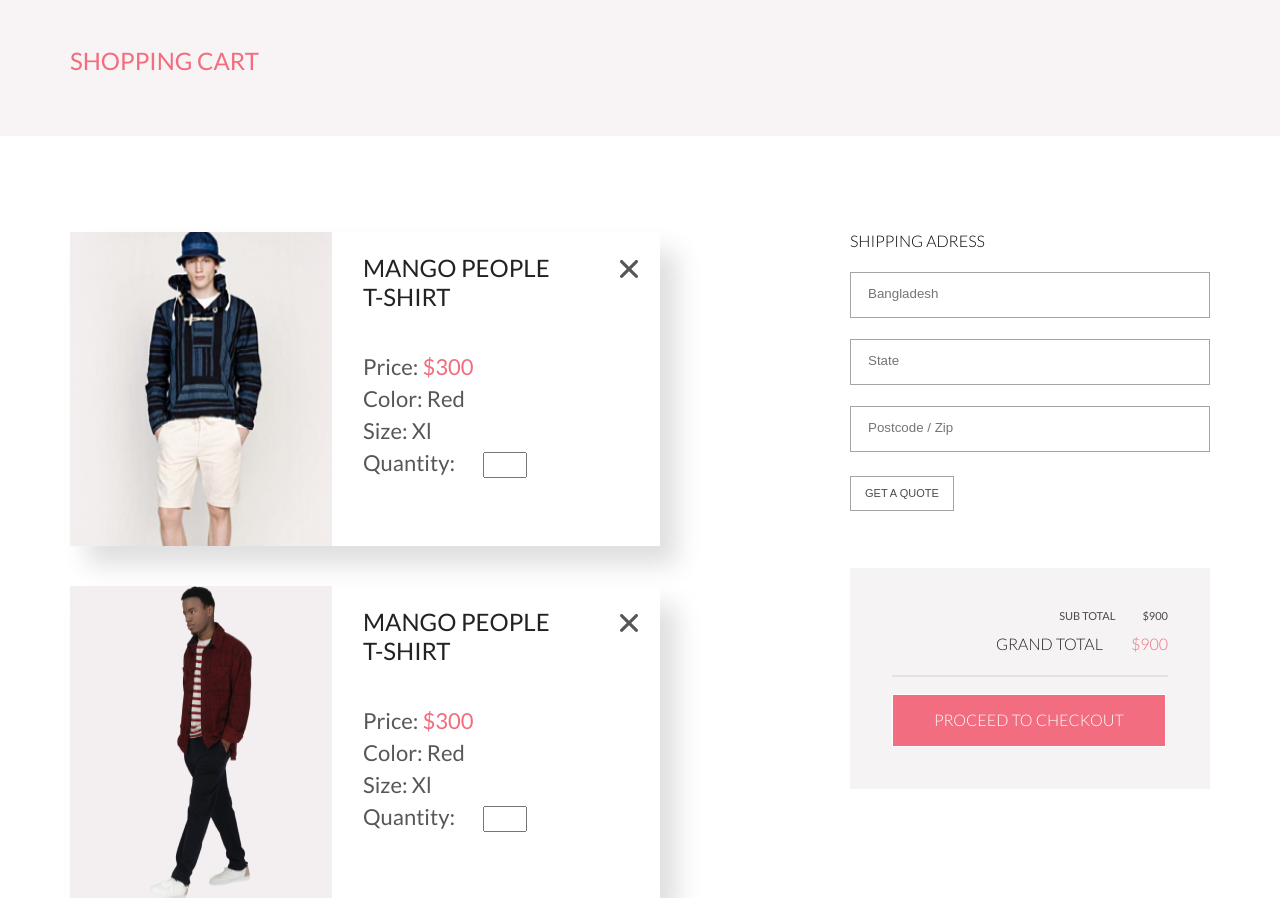
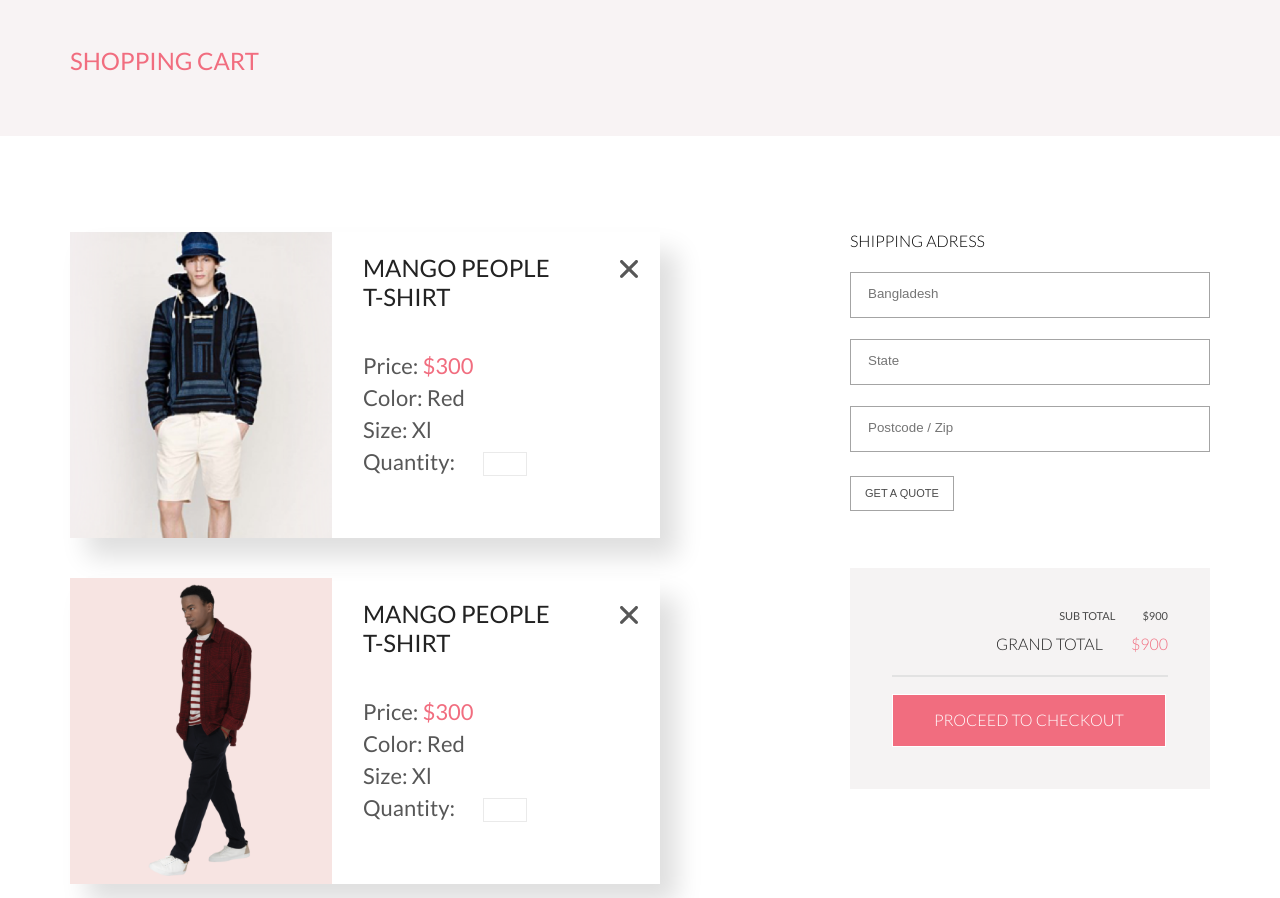
Before and after one commit to griMarina/online_store, a plain HTML site: page cart.html in a window 1280 px wide. Shown: the part 84-982 px from the top of the page. Drawn offline with Linux system fonts and the light colour scheme.

Commit message:
Картинки в Cart

```diff
--- a/cart.html
+++ b/cart.html
@@ -76,7 +76,7 @@
         <section class="purchasing center">
             <div class="purchasing__box">
                 <div class="purchasing__item">
-                    <img src="img/cart-img-1.png" alt="item's image">
+                    <img class="purchasing__img" src="img/item-3.png" alt="item's image">
                     <div class="purchasing__item-desc">
                         <h2 class="purchasing__item-heading">MANGO  PEOPLE T-SHIRT</h2>
                         <ul class="purchasing__list">
@@ -92,7 +92,7 @@
                     </div>
                 </div>
                 <div class="purchasing__item purchasing__item_bottom">
-                    <img src="img/cart-img-2.png" alt="item's image">
+                    <img class="purchasing__img"  src="img/catalog-item-2.png" alt="item's image">
                     <div class="purchasing__item-desc">
                         <h2 class="purchasing__item-heading">MANGO  PEOPLE   T-SHIRT</h2>
                         <ul class="purchasing__list">
--- a/css/blocks/_shopping-cart.scss
+++ b/css/blocks/_shopping-cart.scss
@@ -19,13 +19,19 @@
         }
     }
 
+    &__img {
+        width: 262px;
+        height: 306px;
+        display: block;
+    }
+
     &__item-desc {
         padding: 22px 97px 62px 31px;
     }
 
     &__item-heading {
         max-width: 200px;
-        margin-bottom: 42px;
+        margin-bottom: 41px;
         font-weight: 400;
         font-size: 24px;
         line-height: 29px;
@@ -38,6 +44,10 @@
 
     &__list-item {
         margin-bottom: 6px;
+
+        &:last-child {
+            margin-bottom: 0;
+        }
     }
 
     &__text-price {
@@ -51,6 +61,7 @@
         font-size: 18px;
         line-height: 22px;
         color: #656565;
+        border: 1px solid #EAEAEA;
     }
 
     &__btn-close {
```
Also changed, not shown: css/style.css, img/cart-img-1.png (deleted), img/cart-img-2.png (deleted), 3 other files.
